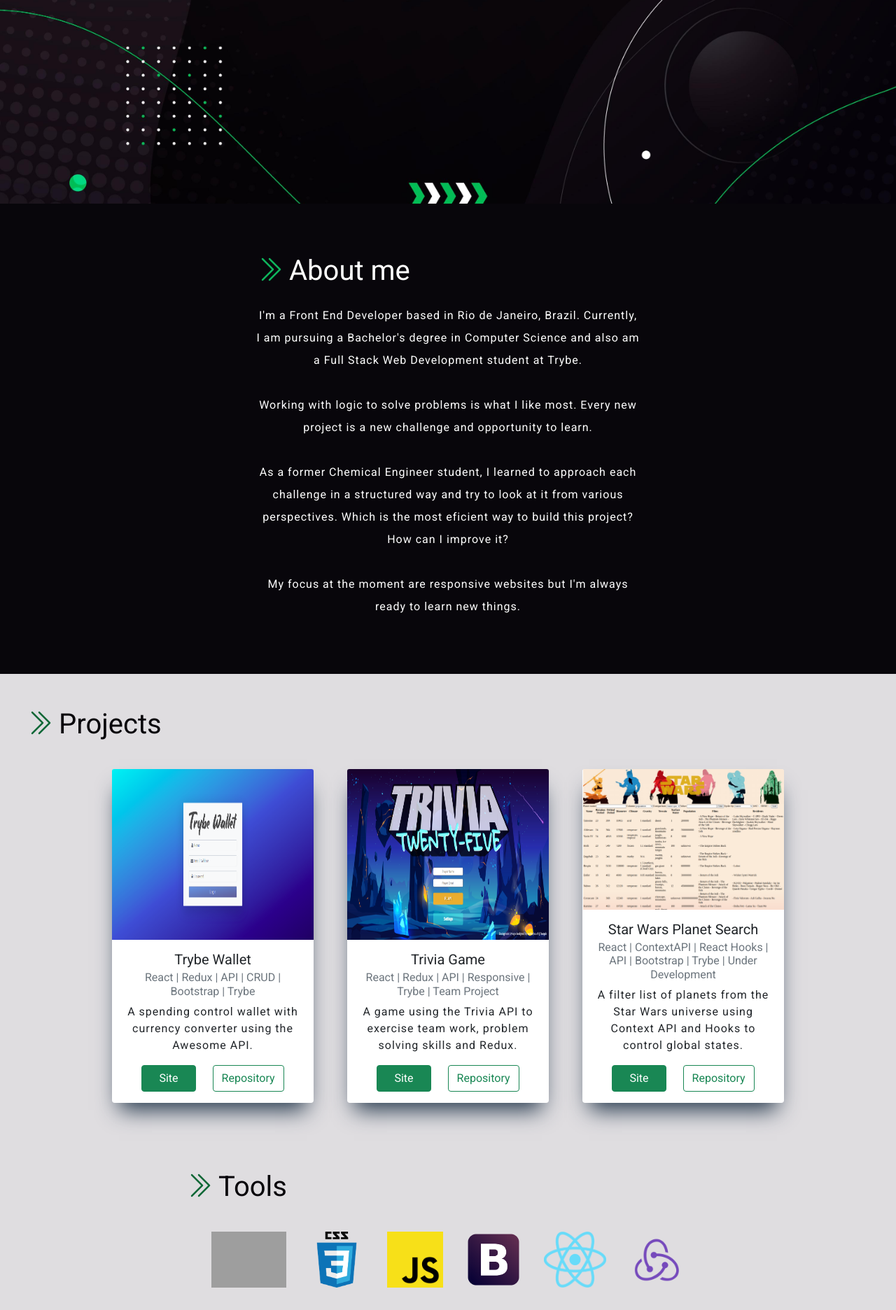
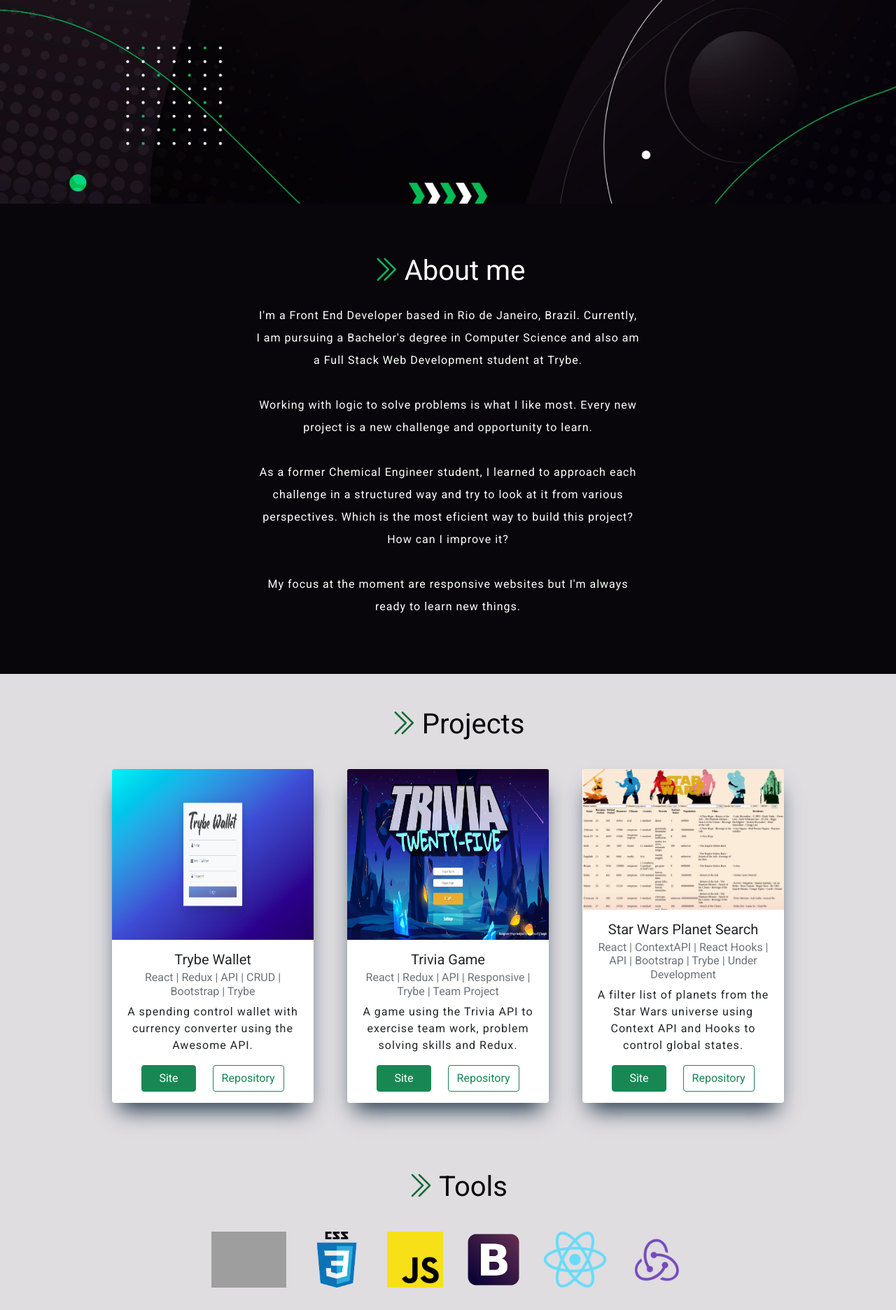
Before and after one commit to ThaisQuintela/thaisquintela.github.io, a React (Create React App) app: page / in a window 1280 px wide. Shown: the part 509-2381 px from the top of the page at 70% size. Built offline with nearby package versions, Linux system fonts and the light colour scheme; grey boxes are pictures that could not be loaded.

Commit message:
Adjust positions of h1

```diff
--- a/src/Components/About/index.js
+++ b/src/Components/About/index.js
@@ -6,7 +6,7 @@ function About() {
   return (
     <section id="about" className="about container-fluid h-100 py-5 d-flex justify-content-center text-white">
       <div className="aboutMe">
-        <h1 className="my-4 text-start">
+        <h1 className="text-start my-4">
         <i className="bi bi-chevron-double-right me-2 ms-0"></i>
           About me
         </h1>
--- a/src/Components/About/styles.css
+++ b/src/Components/About/styles.css
@@ -22,4 +22,8 @@
   .aboutMe {
     width: 550px;
   }
+
+  .aboutMe h1 {
+    text-align: center !important;
+  }
 }
--- a/src/Components/Portfolio/styles.css
+++ b/src/Components/Portfolio/styles.css
@@ -18,3 +18,9 @@
 
   /* https://getcssscan.com/css-box-shadow-examples */
 }
+
+@media (min-width: 600px) {
+  .portfolio h1 {
+    text-align: center !important;
+  }
+}
--- a/src/Components/Tools/index.js
+++ b/src/Components/Tools/index.js
@@ -10,7 +10,7 @@ function Tools() {
       className="tools container-fluid h-100 d-flex flex-wrap pb-5 justify-content-center"
     >
       <div className="logos">
-        <h1 className="my-4 ms-3 text-start">
+        <h1 className="text-start my-4 ms-3">
           <i className="bi bi-chevron-double-right m-2"></i>
           Tools
         </h1>
--- a/src/Components/Tools/styles.css
+++ b/src/Components/Tools/styles.css
@@ -20,4 +20,8 @@
   .logos {
     width: 800px;
   }
+
+  .logos h1 {
+    text-align: center !important;
+  }
 }
--- a/src/index.css
+++ b/src/index.css
@@ -1,3 +1,4 @@
 body {
   font-family: 'Roboto', sans-serif;
+  text-align: center;
 }
```
